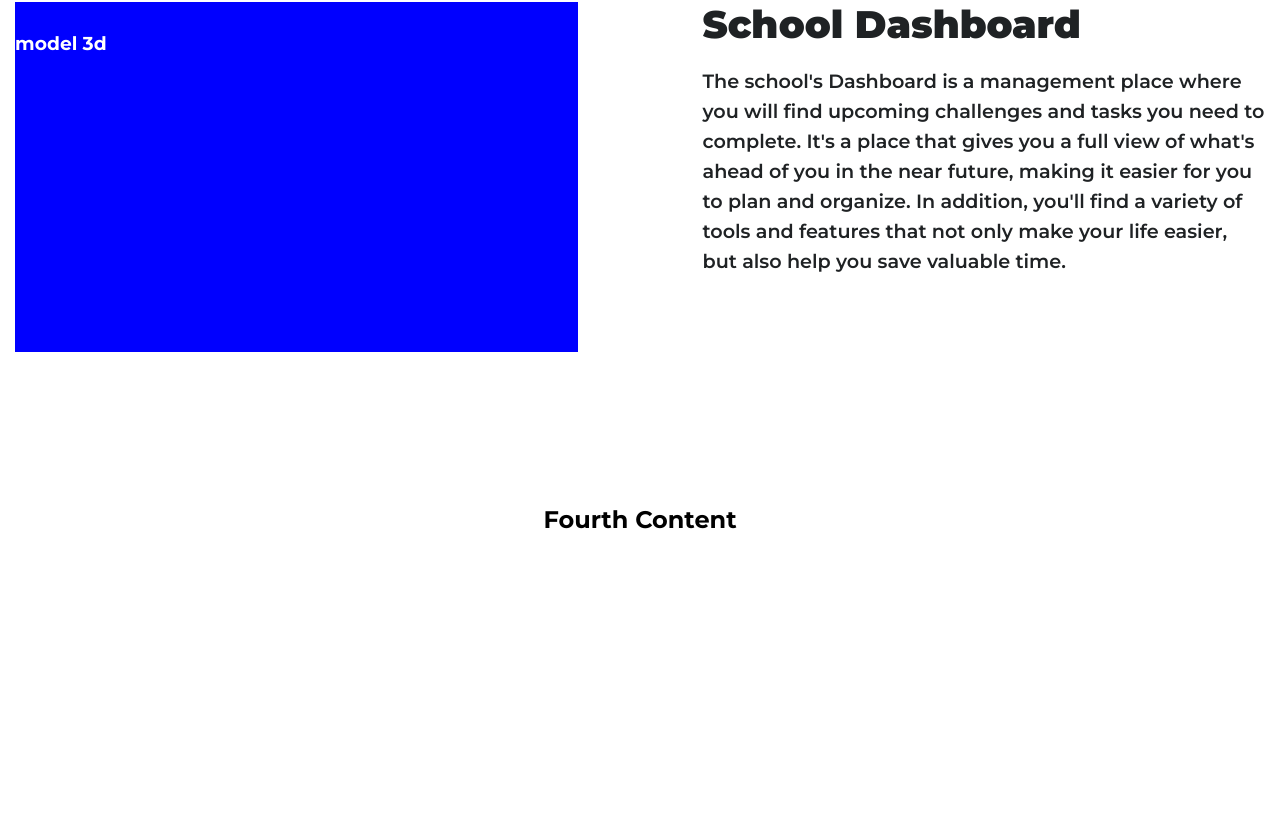
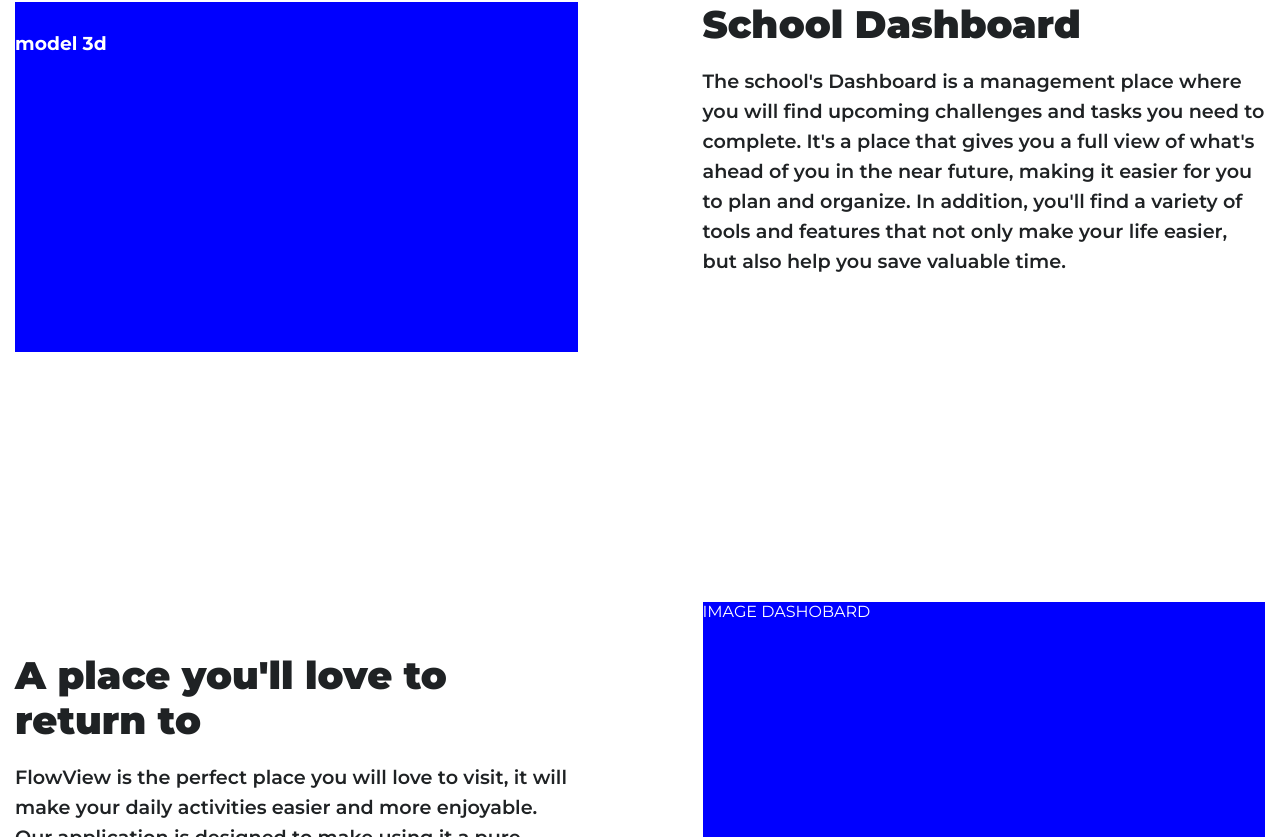
Before and after one commit to Dawidsjd/Automatizasion, a React (Create React App) app: page / in a window 1280 px wide. Shown: the part 1963-2800 px from the top of the page. Before the commit the page ends 2525 px from the top, so only its background shows below. Built offline with nearby package versions, Linux system fonts and the light colour scheme.

Commit message:
small improvements to the homepage

```diff
--- a/src/Components/HomeAssets/Hero/styles.js
+++ b/src/Components/HomeAssets/Hero/styles.js
@@ -41,7 +41,7 @@ export const StyledHeroContent = styled('section')(({ theme }) => ({
     fontSize: '32px',
     fontWeight: '900',
     letterSpacing: '5px',
-    margin: '10px',
+    margin: '10 0px',
   },
   '& h3': {
     fontSize: '18px',
@@ -53,8 +53,8 @@ export const StyledHeroContent = styled('section')(({ theme }) => ({
     height: '40em',
     width: '80%',
     '& h1': {
-      fontSize: '56px',
-      margin: '40px',
+      fontSize: '54px',
+      margin: '20px 0',
     },
     '& h3': {
       fontSize: '20px',
--- a/src/Components/HomeAssets/Main/Main.jsx
+++ b/src/Components/HomeAssets/Main/Main.jsx
@@ -2,6 +2,7 @@ import React from 'react';
 import Introduction from './MainItems/Introduction';
 import AboutHome from './MainItems/AboutHome';
 import AboutSchool from './MainItems/AboutSchool';
+import Activities from './MainItems/Activities';
 import { StyledMain } from './styles';
 
 const Main = () => {
@@ -10,9 +11,10 @@ const Main = () => {
       <Introduction />
       <AboutHome />
       <AboutSchool />
+      <Activities />
 
       <section>
-        <h1>Fourth Content</h1>
+        <h1>NEWSLETTER</h1>
       </section>
     </StyledMain>
   );
--- /dev/null
+++ b/src/Components/HomeAssets/Main/MainItems/Activities.jsx
@@ -0,0 +1,29 @@
+import React from 'react';
+import {
+  StyledWrapperItem,
+  WrapperActivities,
+  StyledAssets,
+  StyledContent,
+} from '../styles';
+
+const Activities = () => {
+  return (
+    <StyledWrapperItem>
+      <div style={{ maxWidth: 1250 }}>
+        <WrapperActivities>
+          <StyledContent>
+            <h2>A place you'll love to return to</h2>
+            <p>
+              FlowView is the perfect place you will love to visit, it will make
+              your daily activities easier and more enjoyable. Our application
+              is designed to make using it a pure pleasure.
+            </p>
+          </StyledContent>
+          <StyledAssets>IMAGE DASHOBARD</StyledAssets>
+        </WrapperActivities>
+      </div>
+    </StyledWrapperItem>
+  );
+};
+
+export default Activities;
--- a/src/Components/HomeAssets/Main/styles.js
+++ b/src/Components/HomeAssets/Main/styles.js
@@ -19,6 +19,10 @@ export const StyledWrapperItem = styled('section')(({ theme }) => ({
   '&:nth-child(2), &:last-child': {
     background: '#e7e7e7',
   },
+  '&:last-child': {
+    padding: 0,
+  },
+
   [theme.breakpoints.up('md')]: {
     padding: '125px 0',
   },
@@ -81,3 +85,13 @@ export const StyledContent = styled('section')(({ theme }) => ({
     },
   },
 }));
+
+// last child of Main Items
+
+export const WrapperActivities = styled('div')(({ theme }) => ({
+  width: '100%',
+  height: '100%',
+  display: 'flex',
+  justifyContent: 'space-between',
+  alignItems: 'center',
+}));
--- a/src/Components/widget/Cooking Assistant/cookingAssistant.jsx
+++ /dev/null
@@ -1,29 +0,0 @@
-import React from "react";
-import { StyledContainer, Title, Subtitle, Button, Icon } from "./styles";
-import FoodIcon from "../../../assets/FoodIcon.svg";
-import EastIcon from '@mui/icons-material/East';
-import { Link } from 'react-router-dom'; // Dodaj import Link
-
-const CookingAssistant = () => {
-  return (
-    <StyledContainer>
-      <div style={{ display: "flex", alignItems: "center", justifyContent: "space-between" }}>
-        <div>
-          <Title>Cooking Assistant</Title>
-          <Subtitle>Your reliable culinary guide!</Subtitle>
-          <Link to="/HomeDashboard/CookingAssistant">
-            <Button>
-              Let's start
-              <EastIcon style={{ marginLeft: "5px" }} />
-            </Button>
-          </Link>
-        </div>
-        <div style={{ marginLeft: "10px" }}>
-          <Icon src={FoodIcon} alt="Food Icon" />
-        </div>
-      </div>
-    </StyledContainer>
-  );
-};
-
-export default CookingAssistant;
--- /dev/null
+++ b/src/Components/widget/CookingAssistant/CookingAssistant.jsx
@@ -0,0 +1,35 @@
+import React from 'react';
+import { StyledContainer, Title, Subtitle, Button, Icon } from './styles';
+import FoodIcon from '../../../assets/FoodIcon.svg';
+import EastIcon from '@mui/icons-material/East';
+import { Link } from 'react-router-dom'; // Dodaj import Link
+
+const CookingAssistant = () => {
+  return (
+    <StyledContainer>
+      <div
+        style={{
+          display: 'flex',
+          alignItems: 'center',
+          justifyContent: 'space-between',
+        }}
+      >
+        <div>
+          <Title>Cooking Assistant</Title>
+          <Subtitle>Your reliable culinary guide!</Subtitle>
+          <Link to='/HomeDashboard/CookingAssistant'>
+            <Button>
+              Let's start
+              <EastIcon style={{ marginLeft: '5px' }} />
+            </Button>
+          </Link>
+        </div>
+        <div style={{ marginLeft: '10px' }}>
+          <Icon src={FoodIcon} alt='Food Icon' />
+        </div>
+      </div>
+    </StyledContainer>
+  );
+};
+
+export default CookingAssistant;
--- a/src/pages/Dashboard/HomeDashboard.jsx
+++ b/src/pages/Dashboard/HomeDashboard.jsx
@@ -3,7 +3,7 @@ import LeftPanelDashboard from '../../Components/features/LeftPanelDashboard/Lef
 import { CookingAssistantWrapper, StyledDashboard, Widgets } from './styles';
 import Welcome from '../../Components/widget/welcome/welcome';
 import WeatherData from '../../Components/widget/Weather/WeatherData';
-import CookingAssistant from '../../Components/widget/Cooking Assistant/CookingAssistant';
+import CookingAssistant from '../../Components/widget/CookingAssistant/CookingAssistant';
 import ToDoList from '../../Components/widget/ToDoList/ToDoList';
 
 const HomeDashboard = () => {
@@ -20,7 +20,8 @@ const HomeDashboard = () => {
           <CookingAssistant />
         </CookingAssistantWrapper>
         <CookingAssistantWrapper>
-               <CookingAssistant />           {/* TEST GRIDA, DLATEGO JEST TA DUPLIKACJA KOMPONENTÓW */}
+          <CookingAssistant />{' '}
+          {/* TEST GRIDA, DLATEGO JEST TA DUPLIKACJA KOMPONENTÓW */}
         </CookingAssistantWrapper>
         <CookingAssistantWrapper>
           <CookingAssistant />
```
Also changed, not shown: src/Components/widget/CookingAssistant/styles.js (renamed from src/Components/widget/Cooking Assistant/styles.js). Lines whose indentation alone changed are shown as unchanged.
